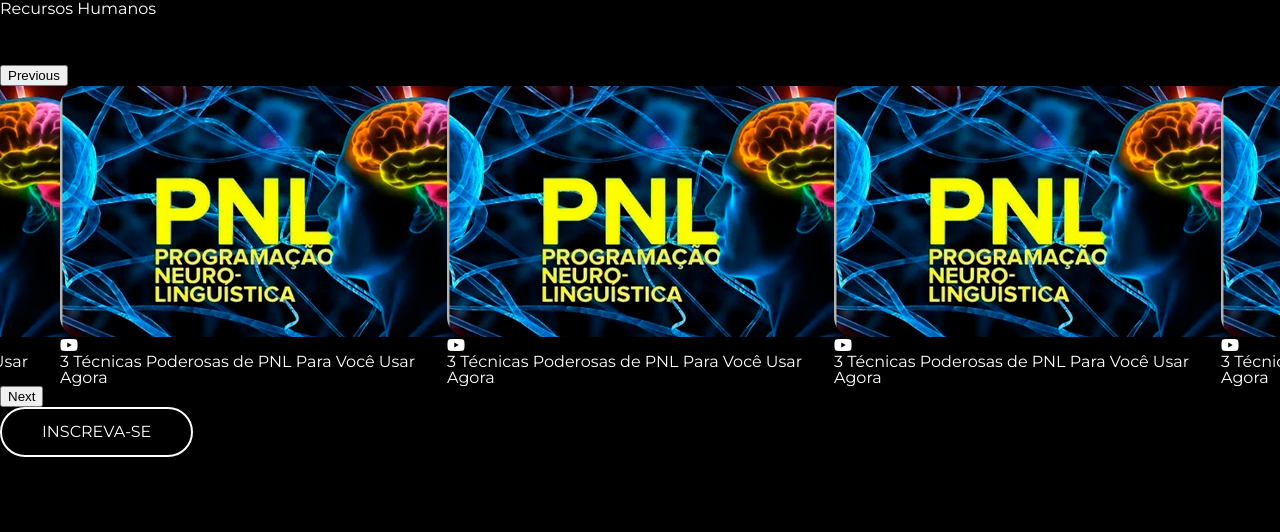
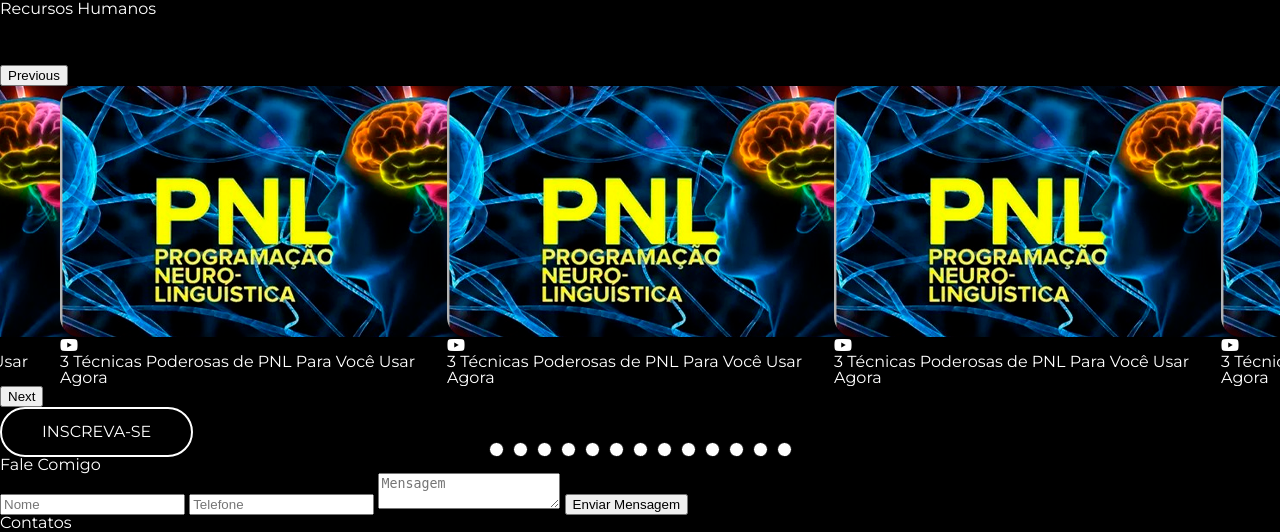
Before and after one commit to miguelvital10/projeto-site-Allin, a PHP site: template views/home.php in a window 1280 px wide. Shown: the part 4017-4549 px from the top of the page. Before the commit the page ends 4474 px from the top, so only its background shows below. Run offline with PHP 8.4, Linux system fonts and the light colour scheme; the template is opened without the code that fills it, so the values that code supplies are empty; some libraries are stand-ins or nearby versions.

Commit message:
formulario contato

```diff
--- a/recursos/css/reset/reset.css
+++ b/recursos/css/reset/reset.css
@@ -70,7 +70,7 @@ table {
 }
 
 .titulo_principal{
-	font-size: 48px;
+	font-size: 36px;
 	font-weight: 500;
 	font-style: italic;
 	display: block;
@@ -96,3 +96,42 @@ table {
 .titulo_principal.black:after{
 	background-color: #000;
 }
+
+@media only screen and (min-width: 1024px){
+    .titulo_principal{
+        font-size: 48px;
+    }
+}
+
+.slick-dots{
+    display: flex;
+    justify-content: center;
+    position: absolute;
+    width: 100%;
+    bottom: -52px;
+	flex-wrap: wrap;
+}
+
+.slick-dots li{
+	margin-right: 9px;
+}
+
+.slick-dots li:last-child{
+	margin-right: 0px;
+}
+
+.slick-dots li button{
+	background-color: #fff;
+	border: 1px solid #000;
+	border-radius: 50%;
+	width: 15px;
+	height: 15px;
+	color: #fff;
+	overflow: hidden;
+	cursor: pointer;
+}
+
+
+.slick-dots li .slick-active button{
+	border: 3px solid #000;
+}
--- a/recursos/js/script.js
+++ b/recursos/js/script.js
@@ -5,8 +5,10 @@ $(document).ready(function () {
   });
 
   $(".videos .itens").slick({
+    dots: true,
     centerMode: true,
     centerPadding: "60px",
+    autoplay: true,
     slidesToShow: 3,
     responsive: [
       {
--- a/views/home.php
+++ b/views/home.php
@@ -212,4 +212,22 @@
             </div>
         </div>
     </section>
+    <section class="contatos">
+        <div class="container">
+            <div class="conteudo">
+                <div class="form">
+                    <h2>Fale Comigo</h2>
+                    <form method="POST" action="#">
+                        <input type="text" placeholder="Nome" name="nome">
+                        <input type="text" placeholder="Telefone" name="telefone">
+                        <textarea placeholder="Mensagem" name="mensagem"></textarea>
+                        <button type="submit">Enviar Mensagem</button>
+                    </form>
+                </div>
+                <div class="contato">
+                    <h2>Contatos</h2>
+                </div>
+            </div>
+        </div>
+    </section>
 </main>
```
Also changed, not shown: recursos/css/paginas/home.css (+14 -0 lines).
